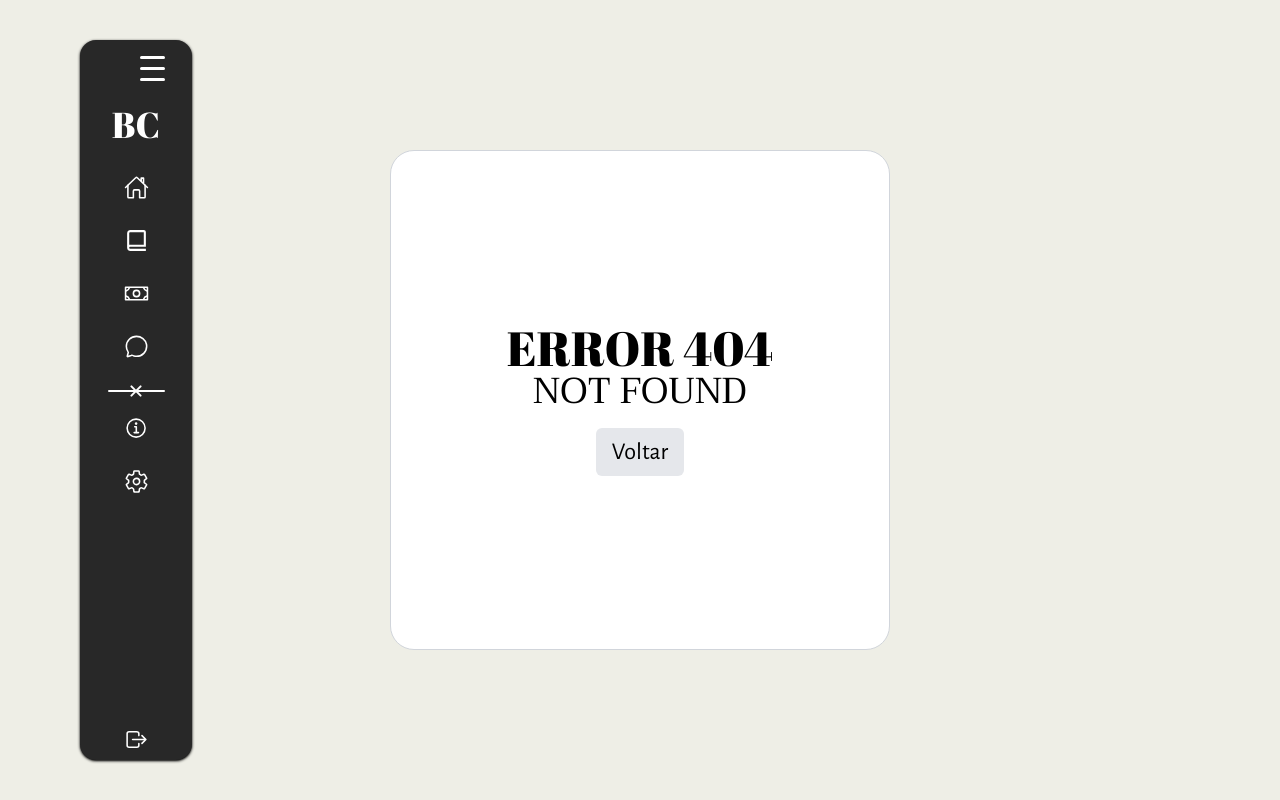
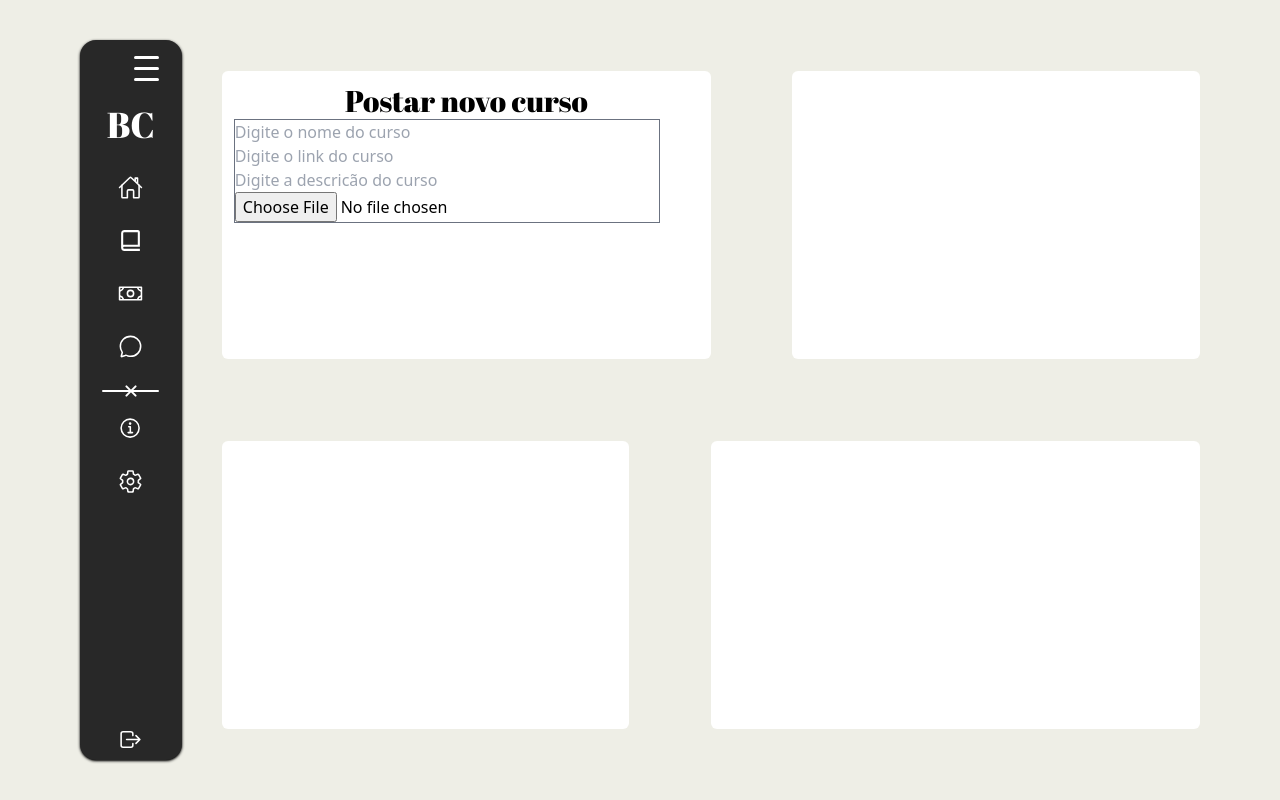
Before and after one commit to Fabrioco/hotmart, a React (Vite) app: page /admin in a window 1280 px wide. Before the commit this address had no page. Built offline with nearby package versions, Linux system fonts and the light colour scheme.

Commit message:
:sparkles: feat: Pagina criada

```diff
--- /dev/null
+++ b/src/pages/Admin/index.tsx
@@ -0,0 +1,38 @@
+export default function Admin() {
+  return (
+    <div className="w-full h-full rounded-md flex justify-between items-center flex-wrap gap-5">
+      <div className="bg-white w-6/12 h-2/5 rounded-md p-3">
+        <h1 className="font-primary text-3xl text-center">Postar novo curso</h1>
+        <div className="w-11/12 h-auto flex flex-col border border-gray-500">
+          <input
+            type="text"
+            placeholder="Digite o nome do curso"
+            id="nomeCurso"
+            className="w-full"
+          />
+          <input
+            type="text"
+            placeholder="Digite o link do curso"
+            className="w-full"
+            id="linkCurso"
+          />
+          <input
+            type="text"
+            placeholder="Digite a descricão do curso"
+            className="w-full"
+            id="descCurso"
+          />
+          <input
+            type="file"
+            accept="image/*"
+            className="w-full"
+            id="thumbCurso"
+          />
+        </div>
+      </div>
+      <div className="bg-white w-5/12 h-2/5 rounded-md"></div>
+      <div className="bg-white w-5/12 h-2/5 rounded-md"></div>
+      <div className="bg-white w-6/12 h-2/5 rounded-md"></div>
+    </div>
+  );
+}
--- a/src/routes/router.tsx
+++ b/src/routes/router.tsx
@@ -15,6 +15,7 @@ import Refunds from "../pages/Refunds";
 import { SidebarNav } from "../components/sideBarNav";
 import Messages from "../pages/Messages";
 import Private from "./private";
+import Admin from "../pages/Admin";
 
 export const RouterApp = () => {
   const location = useLocation();
@@ -34,7 +35,7 @@ export const RouterApp = () => {
             <Route path="/login" element={<Login />} />
             <Route path="/register" element={<Register />} />
             <Route
-              path="/dashboard/:uid"
+              path="/dashboard"
               element={
                 <Private>
                   <Dashboard />
@@ -50,7 +51,7 @@ export const RouterApp = () => {
               }
             />
             <Route
-              path="/mycourses/:uid"
+              path="/mycourses"
               element={
                 <Private>
                   <MyCourses />
@@ -73,6 +74,7 @@ export const RouterApp = () => {
                 </Private>
               }
             />
+            <Route path="/admin" element={<Admin />} />
             <Route path="*" element={<NotFound />} />
           </Routes>
         </AuthProvider>
```
